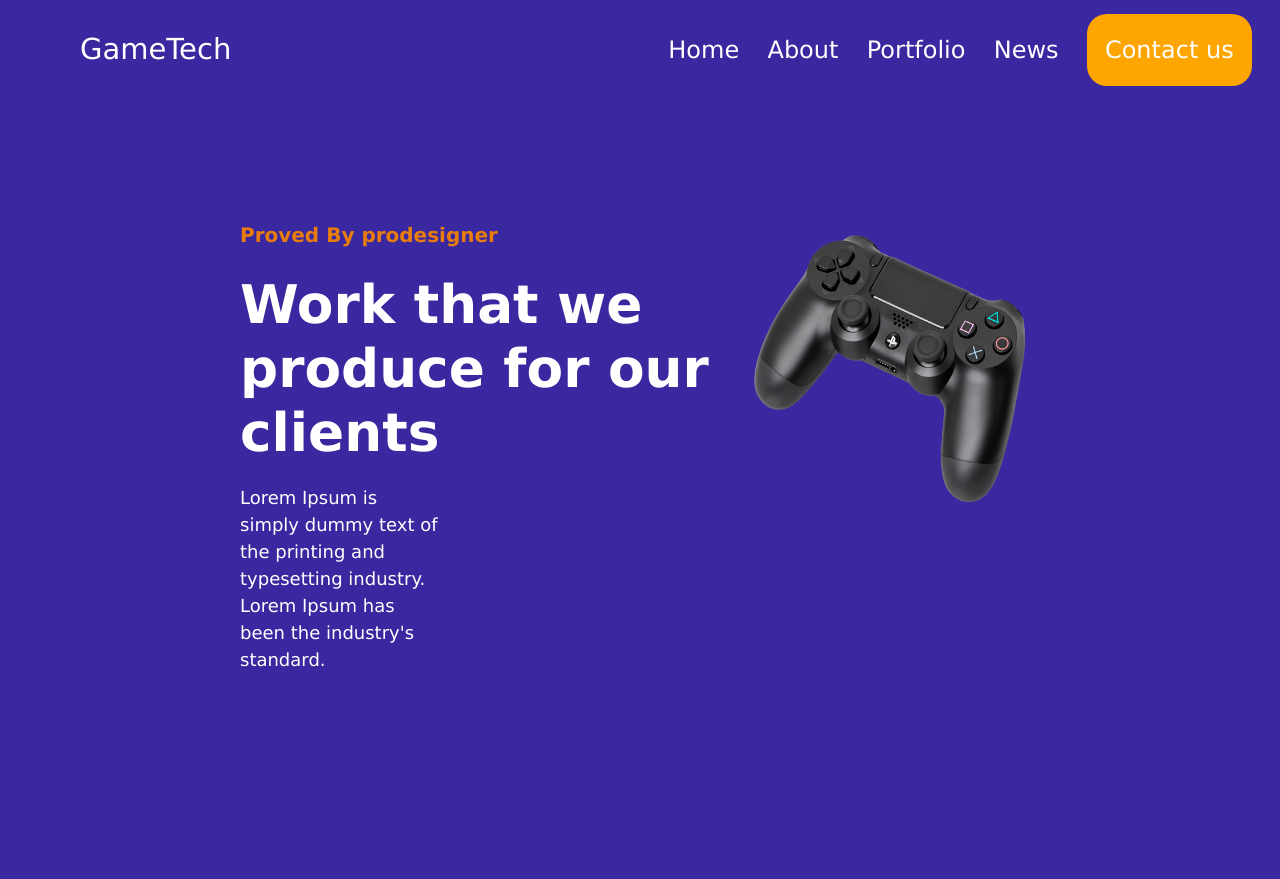
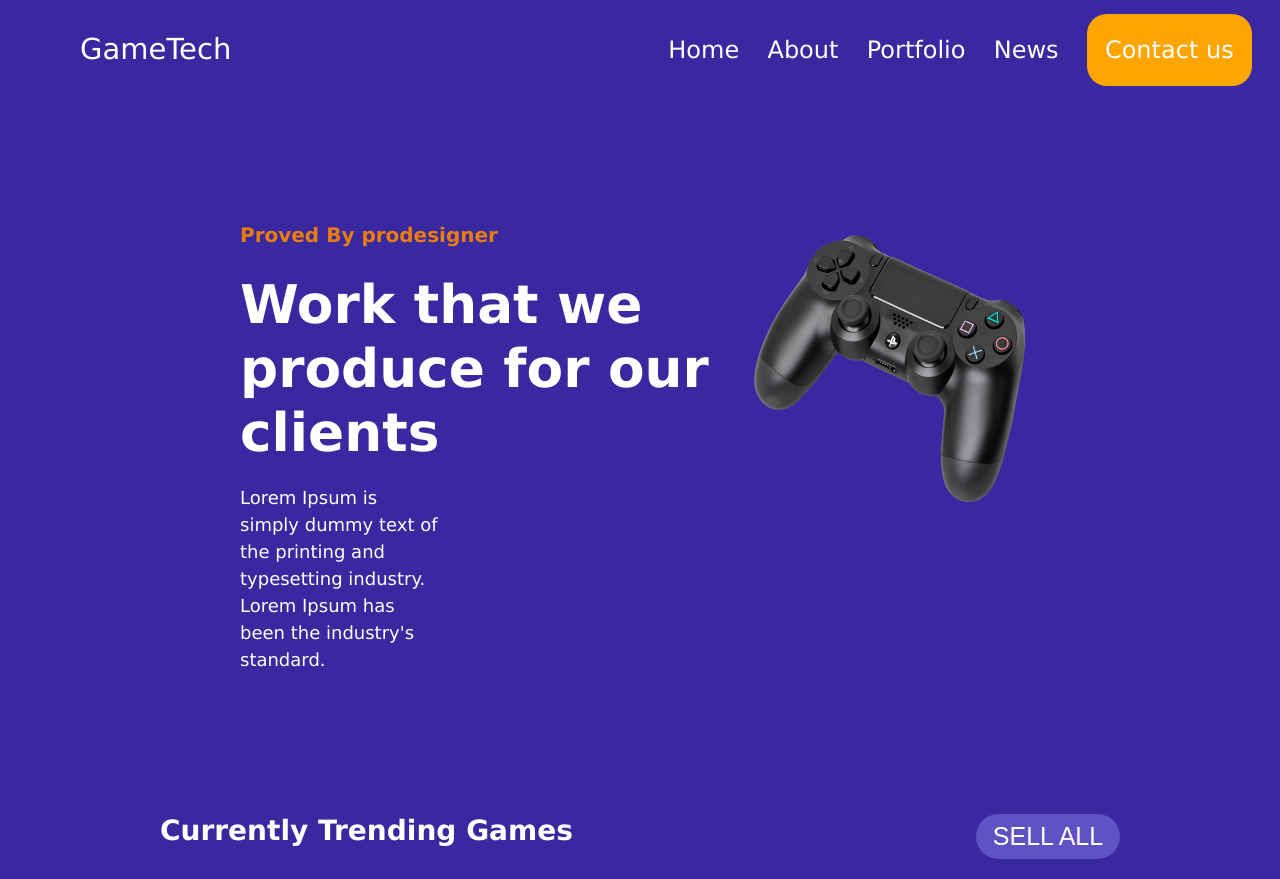
Before and after one commit to YordanDobrev97/gaming-website, a Jekyll site: the page built from index.html, in a window 1280 px wide. Shown: the top 879 px of the page. Built offline with Jekyll 4.4.1, drawn with Linux system fonts in a browser that asks for light colours; some of the changed text lies outside the part shown; grey boxes are pictures that could not be loaded.

Commit message:
add games section

```diff
--- /dev/null
+++ b/_includes/_games.html
@@ -0,0 +1,49 @@
+
+
+<section id="games">
+
+    <section class="top">
+        <h1 class="heading">Currently Trending Games</h1>
+
+        <button class="btn">Sell All</button>
+    </section>
+
+    <section class="cards">
+        <article class="card">
+            <img class="card-img" src="../assets/dead-by-daylight.png" />
+
+            <div class="bottom">
+                <i class="fa-solid fa-fire"></i>
+                <span>22 Followers</span>
+            </div>
+        </article>
+
+        <article class="card">
+            <img class="card-img" src="../assets/hogwarts.png" />
+
+            <div class="bottom">
+                <i class="fa-solid fa-fire"></i>
+                <span>18 Followers</span>
+            </div>
+        </article>
+
+        <article class="card">
+            <img class="card-img" src="../assets/hades.png" />
+
+            <div class="bottom">
+                <i class="fa-solid fa-fire"></i>
+                <span>32 Followers</span>
+            </div>
+        </article>
+
+        <article class="card">
+            <img class="card-img" src="../assets/grand-theft-auto.png" />
+
+            <div class="bottom">
+                <i class="fa-solid fa-fire"></i>
+                <span>40 Followers</span>
+            </div>
+        </article>
+    </section>
+
+</section>
--- a/_layouts/main.html
+++ b/_layouts/main.html
@@ -10,8 +10,10 @@
     <link rel="stylesheet" href="/css/typography.css">
     <link rel="stylesheet" href="/css/navbar.css">
     <link rel="stylesheet" href="/css/header.css">
+    <link rel="stylesheet" href="/css/games.css">
     <link rel="stylesheet" type="text/css" href="/css/index.css" />
 
+    <link rel="stylesheet" href="https://cdnjs.cloudflare.com/ajax/libs/font-awesome/6.5.1/css/all.min.css" integrity="sha512-DTOQO9RWCH3ppGqcWaEA1BIZOC6xxalwEsw9c2QQeAIftl+Vegovlnee1c9QX4TctnWMn13TZye+giMm8e2LwA==" crossorigin="anonymous" referrerpolicy="no-referrer" />
     <link rel="icon" type="image/x-icon"
         href="https://encrypted-tbn0.gstatic.com/images?q=tbn:ANd9GcT_PhK_mXgh_otNJAz1oapxsSUxEiiu84T9XtZbIG4WIg&s" />
 </head>
@@ -21,6 +23,8 @@
 
     {% include _header.html %}
 
+    {% include _games.html %}
+
 </body>
 
 </html>
--- /dev/null
+++ b/css/games.css
@@ -0,0 +1,53 @@
+
+#games {
+    margin: auto;
+    width: 75%;
+}
+
+.top {
+    display: flex;
+    justify-content: space-between;
+}
+
+.heading {
+    color: white;
+    font-size: 28px;
+}
+
+.btn {
+    background: #6152c3;
+    border: none;
+    width: 15%;
+    font-size: 25px;
+    padding: 8px 0;
+    color: white;
+    text-transform: uppercase;
+    border-radius: 40px;
+    cursor: pointer;
+}
+
+.btn:hover {
+    background-color: orange;
+}
+
+.cards {
+    margin: 40px auto;
+    display: flex;
+}
+
+.card {
+    width: 100%;
+}
+
+.card-img {
+    width: 90%;
+    height: 90%;
+    border-radius: 50px;
+}
+
+.bottom {
+    width: 80%;
+    text-align: center;
+    font-size: 19px;
+    color: white;
+}
```
Also changed, not shown: assets/dead-by-daylight.png (added), assets/grand-theft-auto.png (added), assets/hades.png (added), 1 other file.
